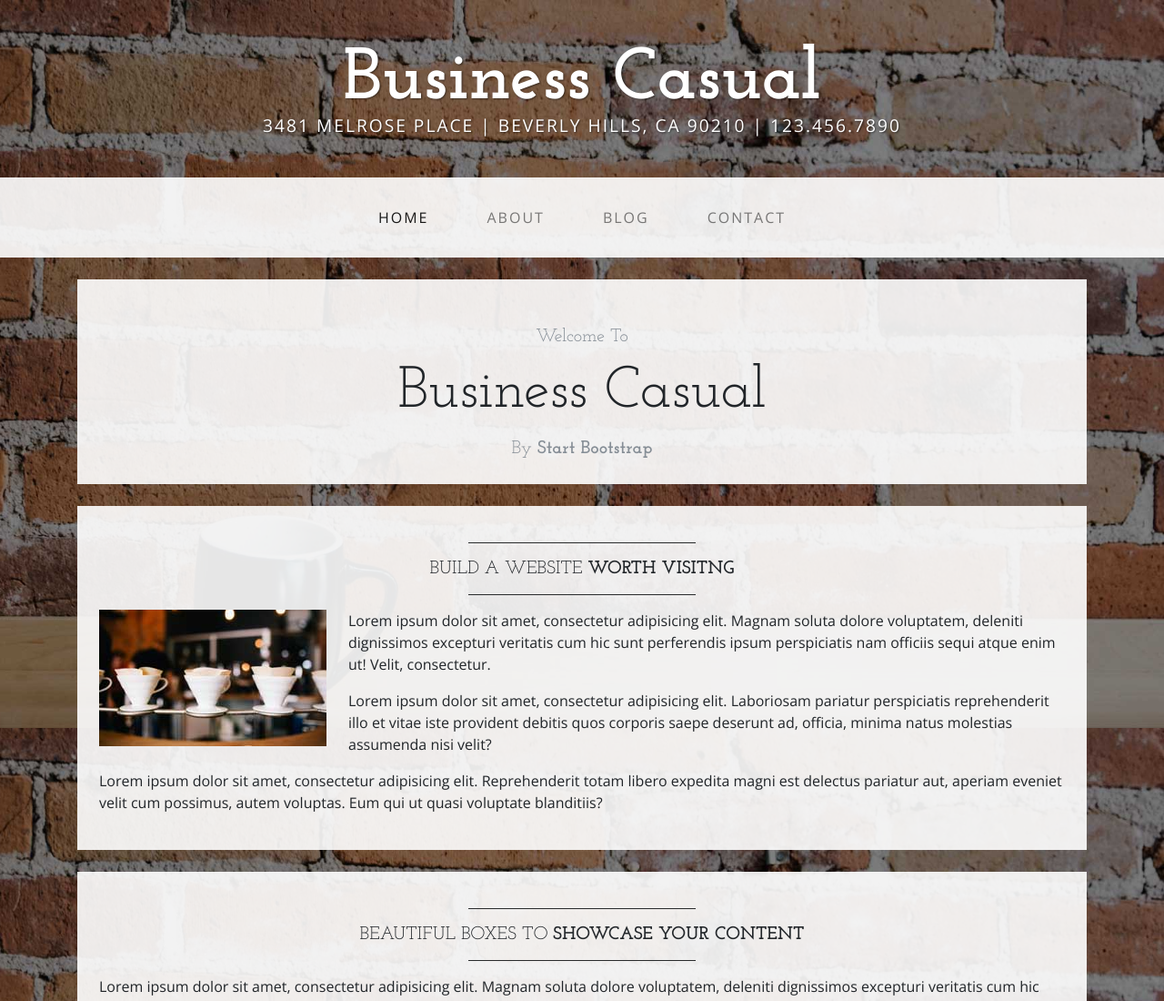
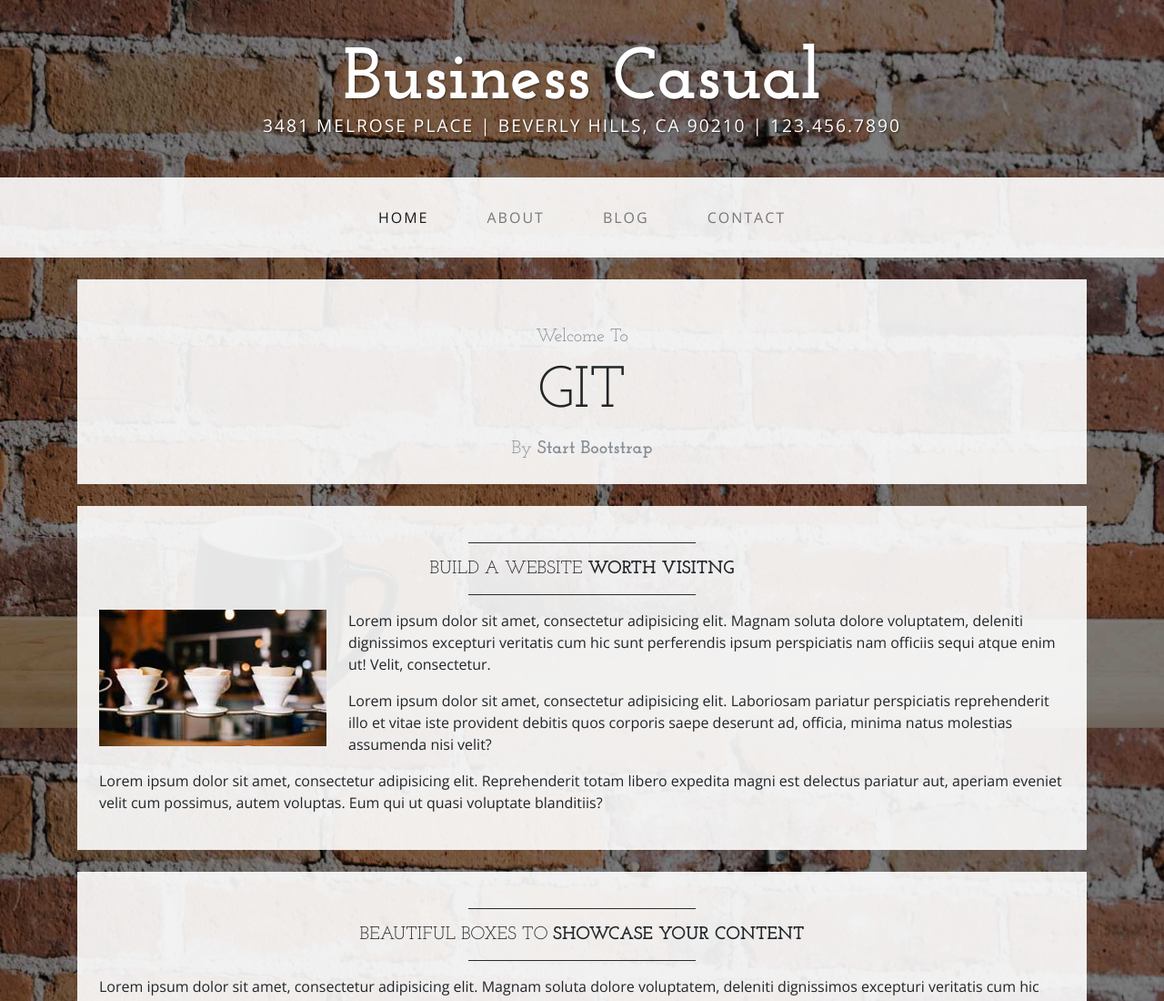
Before and after one commit to JasonDuquain/Git-It-Together-Jun, a website: page index.html in a window 1280 px wide. Shown: the top 1100 px of the page at 91% size. Drawn offline with nearby package versions, Linux system fonts and the light colour scheme.

Commit message:
chnged h2 text

```diff
--- a/index.html
+++ b/index.html
@@ -61,7 +61,7 @@
         <!-- Welcome Message -->
         <div class="text-center mt-4">
           <div class="text-heading text-muted text-lg">Welcome To</div>
-          <h1 class="my-2">Business Casual</h1>
+          <h1 class="my-2">GIT</h1>
           <div class="text-heading text-muted text-lg">By
             <strong>Start Bootstrap</strong>
           </div>
```
